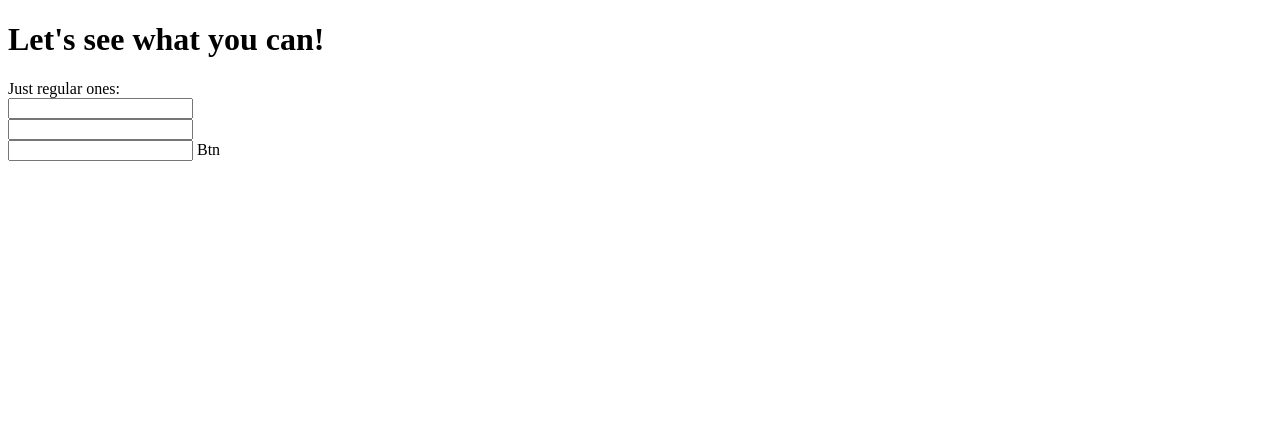
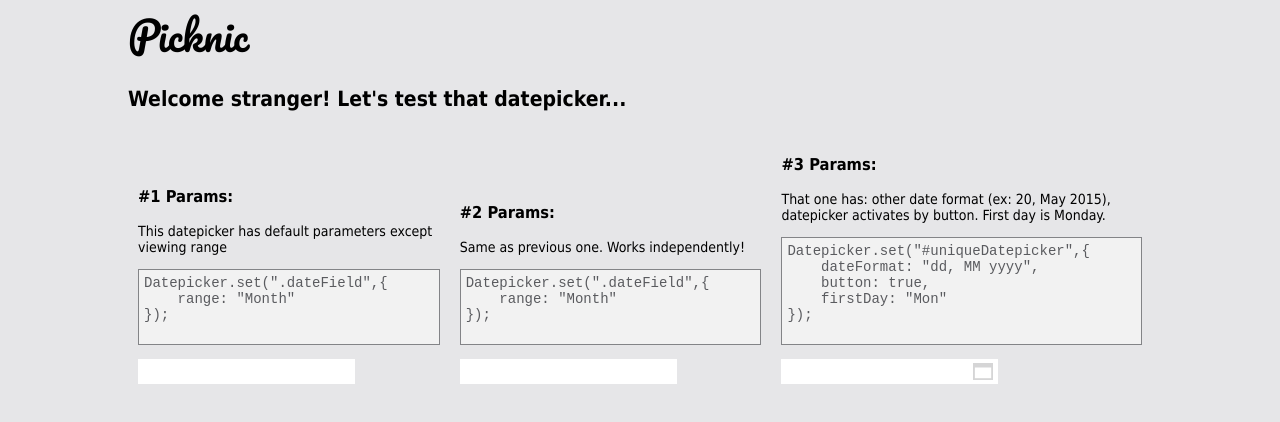
Before and after one commit to KonstantoS/Datepicker, a plain HTML site: page index.html in a window 1280 px wide. Drawn offline with Linux system fonts and the light colour scheme.

Commit message:
Last updates

```diff
--- a/css/style.css
+++ b/css/style.css
@@ -0,0 +1,45 @@
+@import url(http://fonts.googleapis.com/css?family=Pacifico);
+html,body{
+    margin:0;
+    padding:0;
+    font-family:Tahoma, sans-serif;
+    font-size:14px;
+    background: #e6e6e8;
+}
+h1{
+    font-size:40px;
+    font-family: Pacifico;
+    font-weight:100;
+    margin: 0;
+}
+.wrapp{
+    width: 80%;
+    margin: 0 auto;
+}
+.content{
+    width: 100%;
+    display: table;
+}
+.content > div{
+    display: table-cell;
+    width:25%;
+    min-height:500px;
+    vertical-align: bottom;
+    padding:10px;
+}
+input[type="text"]{
+    min-width: 155px;
+    padding:5px 30px 5px 10px;
+    border: none;
+}
+input[type="text"] ~ .pick-date-ico{
+    position:relative;
+    left: -25px;
+    top:4px;
+}
+pre{
+    background: #f2f2f2;
+    border:1px solid #838487;
+    padding: 5px;
+    color:#5a5b5f;
+}
--- a/index.html
+++ b/index.html
@@ -9,29 +9,55 @@
         <script src="js/libs/datepicker/datepicker.lib.js"></script>
     </head>
     <body>
-        <h1>Let's see what you can!</h1>
-            Just regular ones:<br>
+        <div class='wrapp'>
+        <h1>Picknic</h1>
+        <h2>Welcome stranger!   Let's test that datepicker...</h2>
+    <div class="content">
         <div>
+            <h3>#1 Params:</h3>
+            <p>This datepicker has default parameters except viewing range</p>
+            <pre>
+Datepicker.set(".dateField",{
+    range: "Month"
+});
+            </pre>
             <input type="text" class="dateField">
         </div>
         <div>
+            <h3>#2 Params:</h3>
+            <p>Same as previous one. Works independently!</p>
+            <pre>
+Datepicker.set(".dateField",{
+    range: "Month"
+});
+            </pre>
             <input type="text" class="dateField">
         </div>
         <div>
+            <h3>#3 Params:</h3>
+            <p>That one has: other date format (ex: 20, May 2015), datepicker activates by button. First day is Monday.</p>
+            <pre>
+Datepicker.set("#uniqueDatepicker",{
+    dateFormat: "dd, MM yyyy",
+    button: true,
+    firstDay: "Mon"
+});
+            </pre>
             <input type="text" class="dateField" id="uniqueDatepicker">
-            <span class="dateButton">Btn</span>
+        </div>
+    </div>
         </div>
     </body>
 
     <script type="text/javascript">
         Datepicker.set(".dateField",{
-            range: "Month", // Could be (Day/Month/Year/YearRange)
+            range: "Month" // Could be (Day/Month/Year/YearRange)
         });
         Datepicker.set("#uniqueDatepicker",{
             range: "Day",
             dateFormat: "dd, MM yyyy", //Could be almost anything you like using (d,m,y,M) ex: (dd-mm-yy | d, MM yyyy),
             button: true, //Using sibling button or just by focus on field
-            //firstDay: "Mon" //Or "Sun"
+            firstDay: "Mon" //Or "Sun"
         });
     </script>
 </html>
```
Also changed, not shown: js/libs/datepicker/date-ico.png (added), js/libs/datepicker/datepicker.lib.js, js/libs/datepicker/datepicker.style.css.
